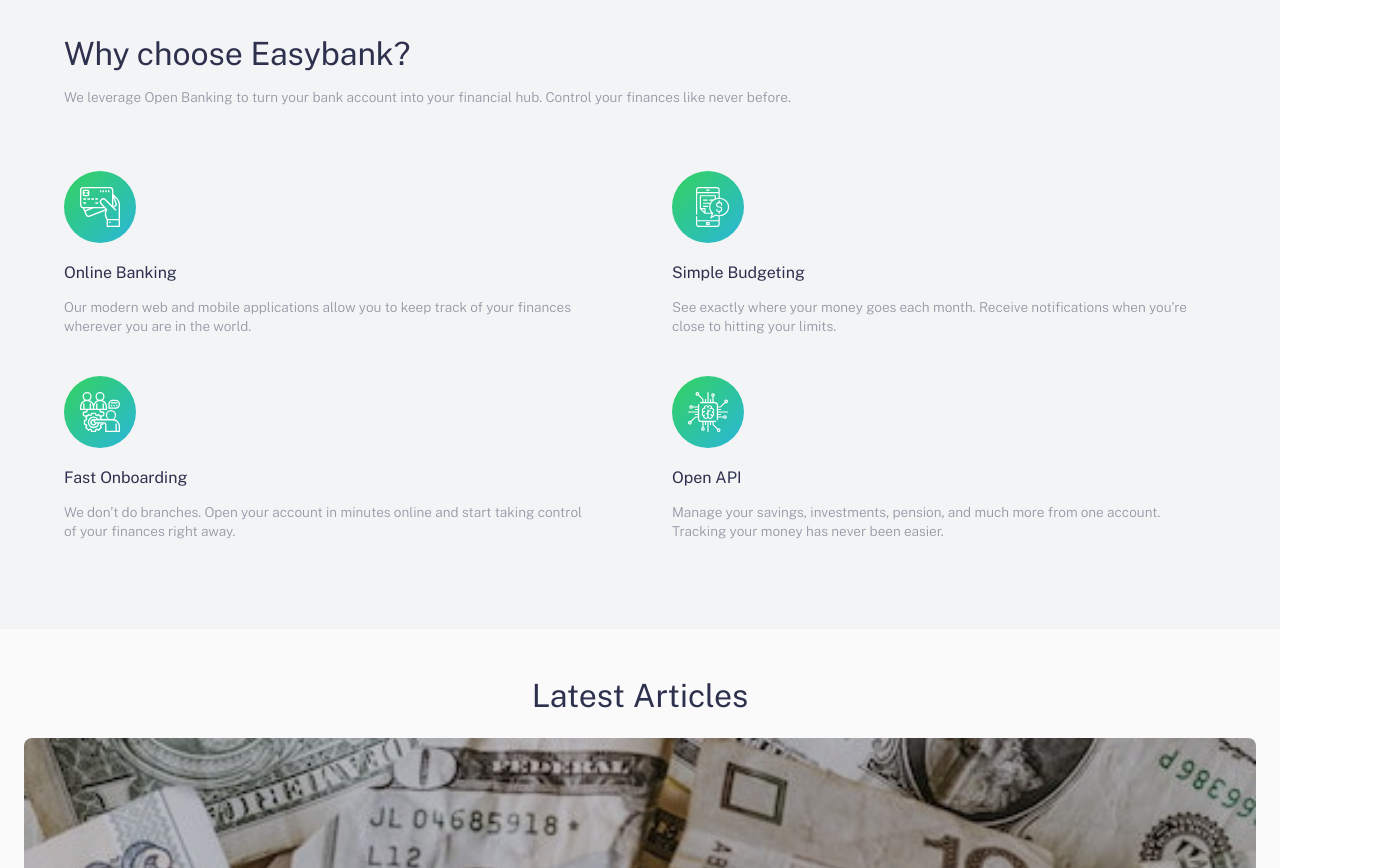
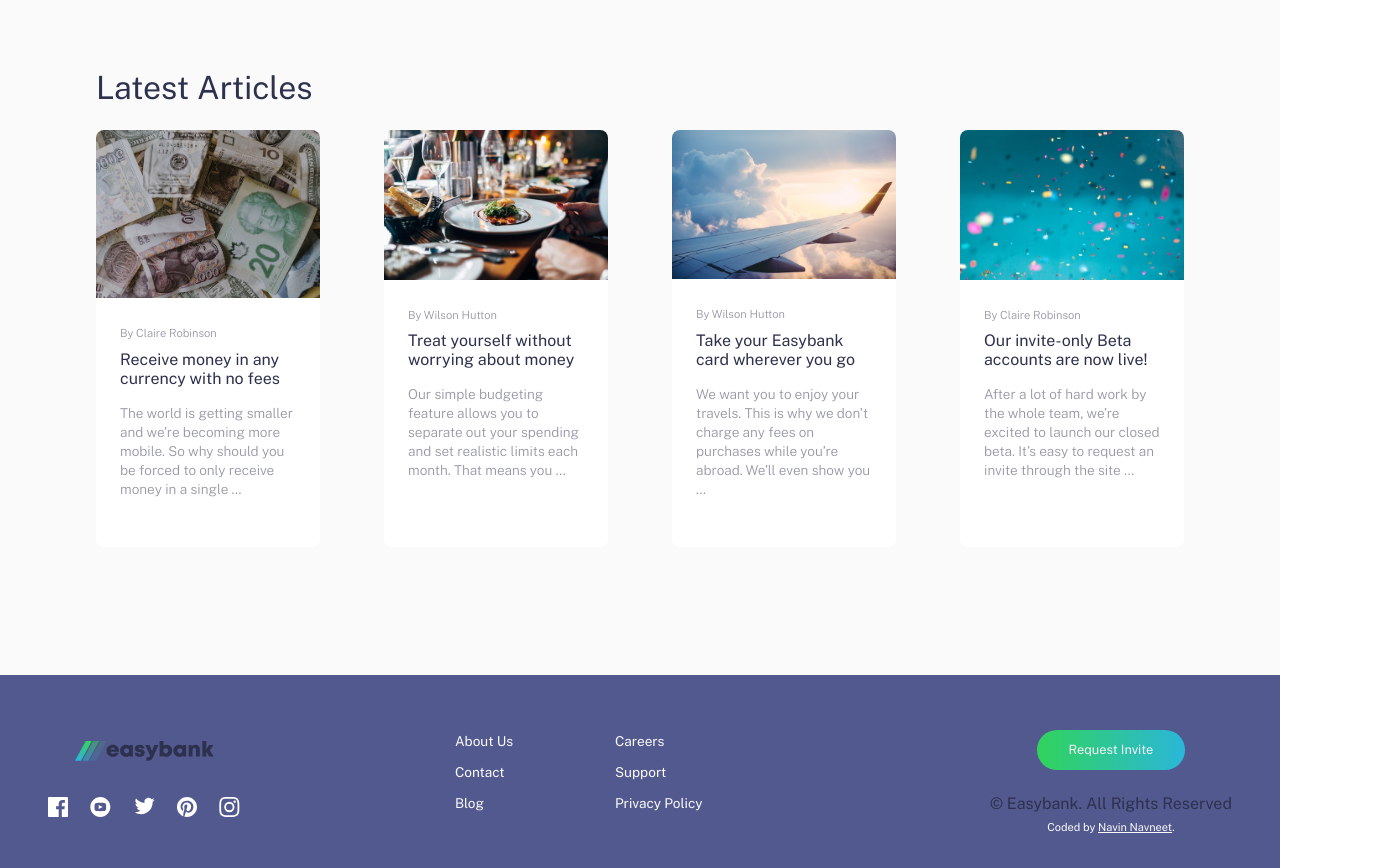
Before and after one commit to navinnavneet/easybank-landing-page, a plain HTML site: page public/index.html in a window 1280 px wide. Shown: the part 1180-2048 px from the top of the page, 1383 px wide, since content can reach past the window. Drawn offline with nearby package versions, Linux system fonts and the light colour scheme.

Commit message:
finished tablet layout and added desktop layout

```diff
--- a/public/index.html
+++ b/public/index.html
@@ -23,7 +23,7 @@
     <div class="container">
       <header class="header">
         <div class="logo">
-          <img src="./images/logo.svg" alt="easybank logo" />
+          <a href="#"><img src="./images/logo.svg" alt="easybank logo" /></a>
         </div>
         <nav class="navbar">
           <ul class="header-links">
@@ -54,11 +54,13 @@
         </nav>
       </div>
       <main class="main">
+        <div class="bg-desktop"></div>
         <img
           src="./images/image-mockups.png"
           alt="mock up image"
           class="mockup-image"
         />
+
         <section class="main-text">
           <h1>Next generation digital banking</h1>
           <p>
@@ -123,7 +125,6 @@
             </p>
           </div>
         </div>
-
         <div class="article">
           <img src="./images/image-restaurant.jpg" alt="restaurant" />
           <div class="article-text">
@@ -160,27 +161,48 @@
         </div>
       </section>
       <footer class="footer">
-        <img src="./images/logo.svg" alt="logo" />
+        <div class="footer-left">
+          <a href="#"
+            ><img src="./images/logo.svg" alt="logo" class="footer-logo"
+          /></a>
+
           <div class="social-icons">
-          <img src="./images/icon-facebook.svg" alt="facebook icon" />
-          <img src="./images/icon-youtube.svg" alt="youtube icon" />
-          <img src="./images/icon-twitter.svg" alt="twitter icon" />
-          <img src="./images/icon-pinterest.svg" alt="pinterest icon" />
-          <img src="./images/icon-instagram.svg" alt="instagram icon" />
+            <a href="#"
+              ><img src="./images/icon-facebook.svg" alt="facebook icon"
+            /></a>
+            <a href="#"
+              ><img src="./images/icon-youtube.svg" alt="youtube icon"
+            /></a>
+            <a href="#"
+              ><img src="./images/icon-twitter.svg" alt="twitter icon"
+            /></a>
+            <a href="#"
+              ><img src="./images/icon-pinterest.svg" alt="pinterest icon"
+            /></a>
+            <a href="#"
+              ><img src="./images/icon-instagram.svg" alt="instagram icon"
+            /></a>
+          </div>
         </div>
         <nav class="footer-nav">
           <ul>
+            <div class="footer-nav-left">
               <li><a href="#">About Us</a></li>
               <li><a href="#">Contact</a></li>
               <li><a href="#">Blog</a></li>
+            </div>
+            <div class="footer-nav-right">
               <li><a href="#">Careers</a></li>
               <li><a href="#">Support</a></li>
               <li><a href="#">Privacy Policy</a></li>
+            </div>
           </ul>
         </nav>
+        <div class="footer-right">
           <button class="button">Request Invite</button>
           <p class="copyright">© Easybank. All Rights Reserved</p>
           <div class="attribution">Coded by <a href="#">Navin Navneet</a>.</div>
+        </div>
       </footer>
     </div>
     <script src="./index.js"></script>
--- a/public/index.js
+++ b/public/index.js
@@ -9,7 +9,7 @@
 document.querySelectorAll(".mobile-menu-toggle").forEach((el) =>
   el.addEventListener("click", () => {
     let modalDisplay = modal.style.display;
-    console.log("clicked", modalDisplay);
+    // console.log("clicked", modalDisplay);
     if (modalDisplay === "block") {
       hideModal();
     } else {
--- a/public/style.css
+++ b/public/style.css
@@ -25,6 +25,10 @@
   color: var(--primary-blue);
 }
 
+.bg-desktop {
+  display: none;
+}
+
 .container {
   background-image: url("./images/bg-intro-mobile.svg");
   background-position: top right;
@@ -36,7 +40,7 @@
 .header {
   width: 100%;
   min-height: 4rem;
-  background-color: var(--very-light-gray);
+  background-color: var(--white);
   display: flex;
   justify-content: space-between;
   align-items: center;
@@ -262,6 +266,10 @@
   font-size: var(--paragraph-mobile);
 }
 
+.footer a:hover {
+  color: var(--primary-green);
+}
+
 .footer button {
   margin-bottom: 1.5rem;
 }
@@ -337,4 +345,142 @@
   .service {
     width: calc(50% - 2rem);
   }
+
+  .articles {
+    display: flex;
+    justify-content: space-between;
+    flex-wrap: wrap;
+    text-align: left;
+    padding: 4rem;
+  }
+
+  .articles-heading {
+    width: 70%;
+  }
+  .article p {
+    padding-left: 0;
+  }
+
+  .article {
+    width: calc(50% - 2rem);
+  }
+
+  .footer {
+    display: flex;
+    justify-content: space-between;
+    align-items: center;
+  }
+  .social-icons {
+    padding: 0;
+    width: 12rem;
+  }
+  .footer-logo {
+    display: inline-block;
+    padding-bottom: 2rem;
+  }
 }
+
+@media screen and (min-width: 1200px) {
+  body {
+    overflow-x: hidden;
+  }
+  .container {
+    background-image: none;
+  }
+  .header {
+    padding: 0 6rem;
+  }
+  .header .button {
+    display: inline-block;
+  }
+  .mobile-menu-toggle {
+    display: none;
+  }
+  .main {
+    min-height: 70vh;
+  }
+  .main-text {
+    width: 25rem;
+    position: absolute;
+    top: calc(50% - 4rem);
+    left: 0;
+    transform: translateY(-50%);
+    text-align: left;
+    padding: 2rem 6rem;
+  }
+  .main-text p {
+    padding-left: 0;
+  }
+  .bg-desktop {
+    display: block;
+    width: 43rem;
+    height: 100%;
+    background-image: url("./images/bg-intro-desktop.svg");
+    background-repeat: no-repeat;
+    background-size: contain;
+    position: absolute;
+    top: 0;
+    right: 0;
+    transform: translateX(15%);
+  }
+  .mockup-image {
+    width: 32rem;
+    position: absolute;
+    top: 0;
+    right: 0;
+    transform: translateX(15%);
+  }
+  .navbar {
+    width: 25rem;
+  }
+
+  .services {
+    padding: 6rem;
+  }
+
+  .services-heading {
+    width: 80%;
+  }
+  .services-heading p {
+    width: 60%;
+  }
+  .services p {
+    padding-left: 0;
+  }
+
+  .service {
+    width: calc(25% - 3rem);
+  }
+
+  .articles {
+    padding: 6rem;
+  }
+
+  .articles-heading {
+    width: 80%;
+  }
+  .article p {
+    padding-left: 0;
+  }
+
+  .article {
+    width: calc(25% - 3rem);
+  }
+  .footer-nav ul {
+    display: flex;
+    justify-content: space-between;
+  }
+  .footer-nav-left,
+  .footer-nav-right {
+    width: 10rem;
+    text-align: left;
+  }
+  .social-icons {
+    padding: 0;
+    width: 12rem;
+  }
+  .footer-logo {
+    display: inline-block;
+    padding-bottom: 2rem;
+  }
+}
```
Lines whose indentation alone changed are shown as unchanged.
